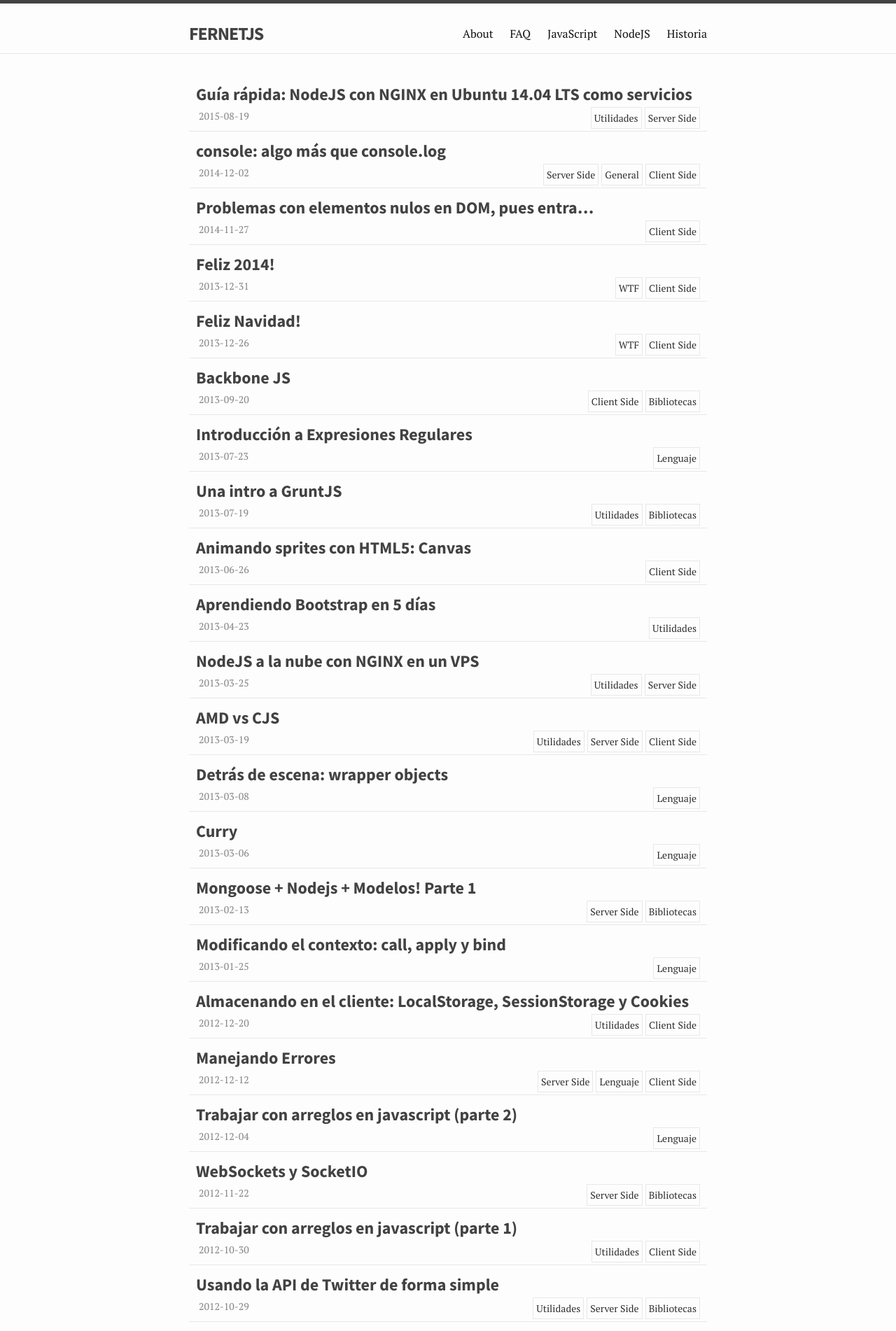
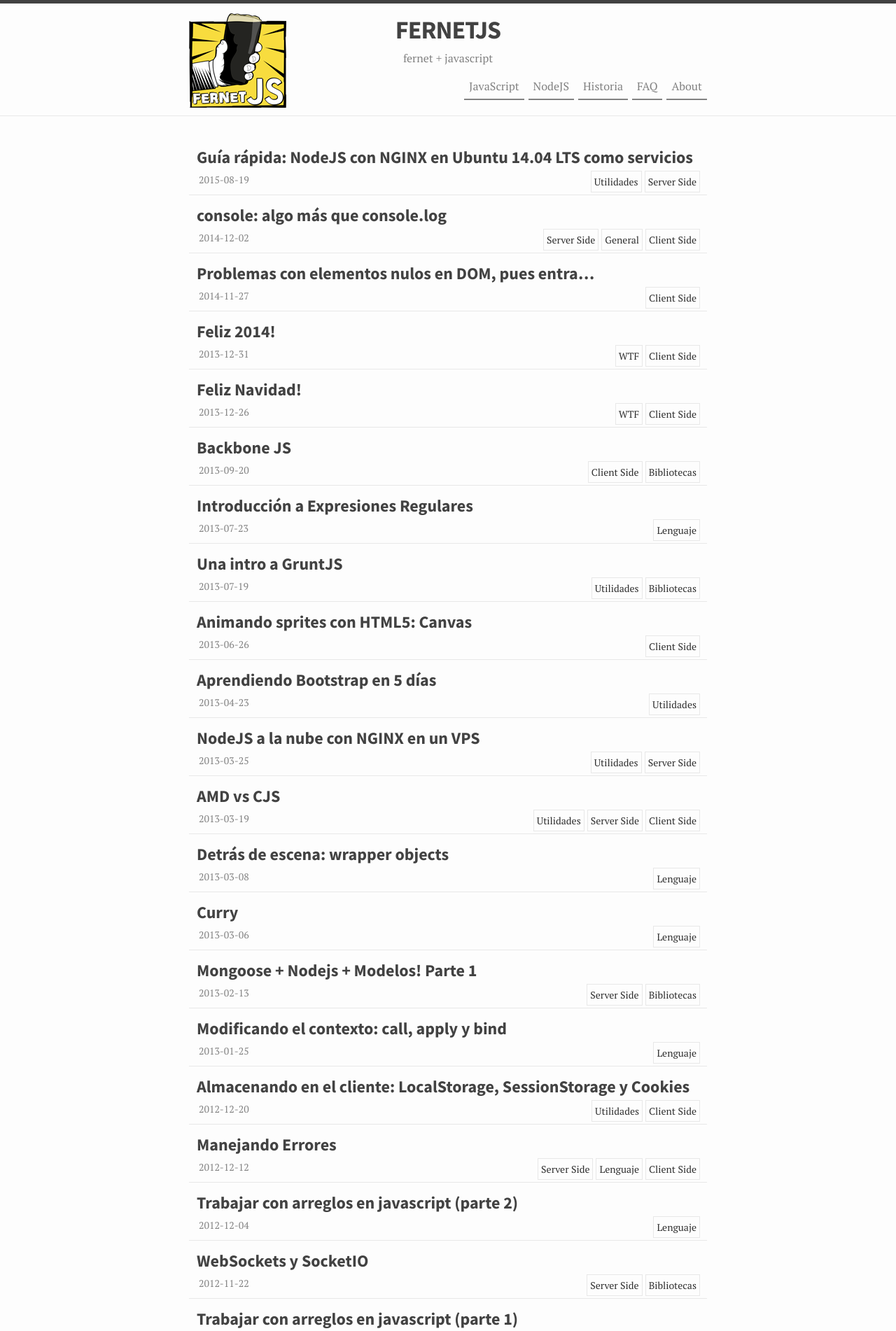
Before and after one commit to fernetjs/fernetjs.github.io, a Jekyll site: the page built from index.html, in a window 1280 px wide. Shown: the top 1902 px of the page at 70% size. Built offline with Jekyll 4.4.1, drawn with Linux system fonts in a browser that asks for light colours; the list of posts is cut into pages by our own code; some of the changed text lies outside the part shown.

Commit message:
fernetjs theming

```diff
--- a/_includes/footer.html
+++ b/_includes/footer.html
@@ -4,15 +4,6 @@
 
     <h2 class="footer-heading">{{ site.title }}</h2>
 
-    <div class="footer-col-wrapper">
-      <div class="footer-col  footer-col-1">
-        <ul class="contact-list">
-          <li>{{ site.title }}</li>
-          <li><a href="mailto:{{ site.email }}">{{ site.email }}</a></li>
-        </ul>
-      </div>
-
-      <div class="footer-col  footer-col-2">
     <ul class="social-media-list">
       {% if site.github_username %}
       <li>
@@ -42,15 +33,38 @@
         </a>
       </li>
       {% endif %}
+
+      {% if site.facebook_username %}
+      <li>
+        <a href="https://facebook.com/{{ site.facebook_username }}">
+          <span class="icon  icon--facebook">
+            <svg viewBox="0 0 512 512">
+              <path fill="#828282" d="M211.9 197.4h-36.7v59.9h36.7V433.1h70.5V256.5h49.2l5.2-59.1h-54.4c0 0 0-22.1 0-33.7 0-13.9 2.8-19.5 16.3-19.5 10.9 0 38.2 0 38.2 0V82.9c0 0-40.2 0-48.8 0 -52.5 0-76.1 23.1-76.1 67.3C211.9 188.8 211.9 197.4 211.9 197.4z"/>
+            </svg>
+          </span>
+          <span class="username">{{ site.facebook_username }}</span>
+        </a>
+      </li>
+      {% endif %}
+
+      {% if site.email %}
+      <li>
+        <a href="mailto:{{ site.email }}">
+          <span class="icon  icon--facebook">
+            <svg viewBox="0 0 512 512">
+              <path fill="#828282" d="M101.3 141.6v228.9h0.3 308.4 0.8V141.6H101.3zM375.7 167.8l-119.7 91.5 -119.6-91.5H375.7zM127.6 194.1l64.1 49.1 -64.1 64.1V194.1zM127.8 344.2l84.9-84.9 43.2 33.1 43-32.9 84.7 84.7L127.8 344.2 127.8 344.2zM384.4 307.8l-64.4-64.4 64.4-49.3V307.8z"/>
+            </svg>
+          </span>
+          <span class="username">email</span>
+        </a>
+      </li>
+      {% endif %}
+
     </ul>
-      </div>
 
-      <div class="footer-col  footer-col-3">
-        <p class="text">{{ site.description }}</p>
-        <p><small>Último build: {{ site.time | date_to_xmlschema }}</small></p>
-      </div>
-    </div>
-
+    <p class="disclaimer">El código de este sitio está disponible en <a href="{{ site.github.repository_url }}">github</a> y quien quiera puede colaborar.
+      Si encontrás algún problema reportalo <a href="{{ site.github.issues_url }}">en github issues</a>. Cualquier ayuda será más que bien recibida!
+    </p>
   </div>
 
 </footer>
--- a/_includes/header.html
+++ b/_includes/header.html
@@ -2,7 +2,15 @@
 
   <div class="wrapper">
 
-    <h1><a class="site-title" href="{{ site.baseurl }}/">{{ site.title }}</a></h1>
+    <div class="col-1">
+      <a class="site-title" href="{{ site.baseurl }}/"><div id="logo"></div></a>
+    </div>
+    <div class="col-2">
+      <h1>
+        <a class="site-title" href="{{ site.baseurl }}/">{{ site.title }}</a>
+      </h1>
+      <div class="site-description">{{ site.description }}</div>
+    </div>
 
     <nav class="site-nav">
       <a href="#" class="menu-icon">
@@ -14,11 +22,11 @@
       </a>
 
       <div class="trigger">
-        <a class="page-link" href="/about/">About</a>
-        <a class="page-link" href="/faq/">FAQ</a>
         <a class="page-link" href="/javascript/">JavaScript</a>
         <a class="page-link" href="/nodejs/">NodeJS</a>
         <a class="page-link" href="/la-historia-de-javascript/">Historia</a>
+        <a class="page-link" href="/faq/">FAQ</a>
+        <a class="page-link" href="/about/">About</a>
       </div>
     </nav>
 
--- a/_sass/_base.scss
+++ b/_sass/_base.scss
@@ -104,6 +104,13 @@ a {
     }
 }
 
+div.page-content a {
+  padding: 1px;
+  &:hover {
+      background-color: $front-color-light;
+      color: $text-color;
+  }
+}
 
 
 /**
--- a/_sass/_layout.scss
+++ b/_sass/_layout.scss
@@ -8,14 +8,43 @@
 
     // Positioning context for the mobile navigation icon
     position: relative;
+    #logo {
+      width: 140px;
+      height: 140px;
+      background: transparent url(/img/logo.png) 0 0 no-repeat;
+      margin-bottom: 10px;
+    }
+
+    .col-1 {
+      width: 30%;
+      float: left;
+    }
+    .col-2 {
+      width: 70%;
+      text-align: center;
+    }
+    @include media-query($on-palm) {
+      .col-2 {
+        width: 100%;
+        text-align: right;
+      }
+      .site-nav {
+        top: 114px;
+      }
+    }
+    h1 {
+      margin-bottom: 0;
+      margin-top: 10px;
+    }
+    .site-description {
+      color: $grey-color;
+    }
 }
 
 .site-title {
-    font-size: 26px;
+    font-size: 36px;
     line-height: 56px;
     letter-spacing: -1px;
-    margin-bottom: 0;
-    float: left;
     text-transform: uppercase;
     text-align: center;
 
@@ -26,20 +55,29 @@
 }
 
 .site-nav {
-    float: right;
     line-height: 56px;
+    text-align: right;
 
     .menu-icon {
         display: none;
     }
 
     .page-link {
-        color: $text-color;
+        color: $grey-color;
+        padding: 7px;
+        border-bottom: 2px solid;
         line-height: $base-line-height;
 
         // Gaps between nav items, but not on the first one
         &:not(:first-child) {
-            margin-left: 20px;
+            margin-left: 2px;
+        }
+
+        &:hover {
+          background-color: $front-color;
+          color: $grey-color-dark;
+          border-bottom: 3px solid $front-color-dark;
+          text-decoration: none;
         }
     }
 
@@ -96,69 +134,65 @@
 .site-footer {
     border-top: 1px solid $grey-color-light;
     padding: $spacing-unit 0;
+    background-color: $grey-color-dark;
+
+    a {
+      font-weight: bold;
+      color: $grey-color-light;
+      padding: 5px;
+
+      &:hover {
+        color: $grey-color-dark;
+        background-color: $front-color;
+        text-decoration: none;
+
+        svg * {
+          fill: $grey-color-dark;
+        }
+      }
+
+      &:visited {
+
+      }
+    }
+
+    .disclaimer {
+      color: $grey-color-light;
+      float: left;
+      a {
+        text-decoration: underline;
+        text-decoration-style: dashed;
+        padding: 3px;
+      }
+    }
 }
 
 .footer-heading {
     font-size: 18px;
     margin-bottom: $spacing-unit / 2;
+    text-transform: uppercase;
+    float: left;
+    margin-right: 15px;
+    color: $front-color;
 }
 
 .contact-list,
 .social-media-list {
     list-style: none;
     margin-left: 0;
-}
 
-.footer-col-wrapper {
-    font-size: 15px;
-    color: $grey-color;
-    margin-left: -$spacing-unit / 2;
-    @extend %clearfix;
-}
-
-.footer-col {
-    float: left;
-    margin-bottom: $spacing-unit / 2;
-    padding-left: $spacing-unit / 2;
-}
-
-.footer-col-1 {
-    width: -webkit-calc(35% - (#{$spacing-unit} / 2));
-    width:         calc(35% - (#{$spacing-unit} / 2));
-}
-
-.footer-col-2 {
-    width: -webkit-calc(20% - (#{$spacing-unit} / 2));
-    width:         calc(20% - (#{$spacing-unit} / 2));
-}
-
-.footer-col-3 {
-    width: -webkit-calc(45% - (#{$spacing-unit} / 2));
-    width:         calc(45% - (#{$spacing-unit} / 2));
-}
-
-@include media-query($on-laptop) {
-    .footer-col-1,
-    .footer-col-2 {
-        width: -webkit-calc(50% - (#{$spacing-unit} / 2));
-        width:         calc(50% - (#{$spacing-unit} / 2));
+    li {
+      display: inline;
+      padding: 10px;
     }
-
-    .footer-col-3 {
-        width: -webkit-calc(100% - (#{$spacing-unit} / 2));
-        width:         calc(100% - (#{$spacing-unit} / 2));
+    @include media-query($on-palm) {
+      li {
+        display: block;
+        float: left;
+        padding: 1px;
+      }
     }
 }
-
-@include media-query($on-palm) {
-    .footer-col {
-        float: none;
-        width: -webkit-calc(100% - (#{$spacing-unit} / 2));
-        width:         calc(100% - (#{$spacing-unit} / 2));
-    }
-}
-
-
 
 /**
  * Page content
@@ -198,6 +232,7 @@
         }
         &:hover {
           color: $front-color;
+          background-color: transparent;
         }
       }
 
--- a/css/main.scss
+++ b/css/main.scss
@@ -27,6 +27,8 @@ $on-palm:          600px;
 $on-laptop:        800px;
 
 $front-color: #F0DB4F;
+$front-color-dark: darken($front-color, 25%);
+$front-color-light: lighten($front-color, 15%);
 
 // Using media queries with like this:
 // @include media-query($palm) {
```
Lines whose indentation alone changed are shown as unchanged.
